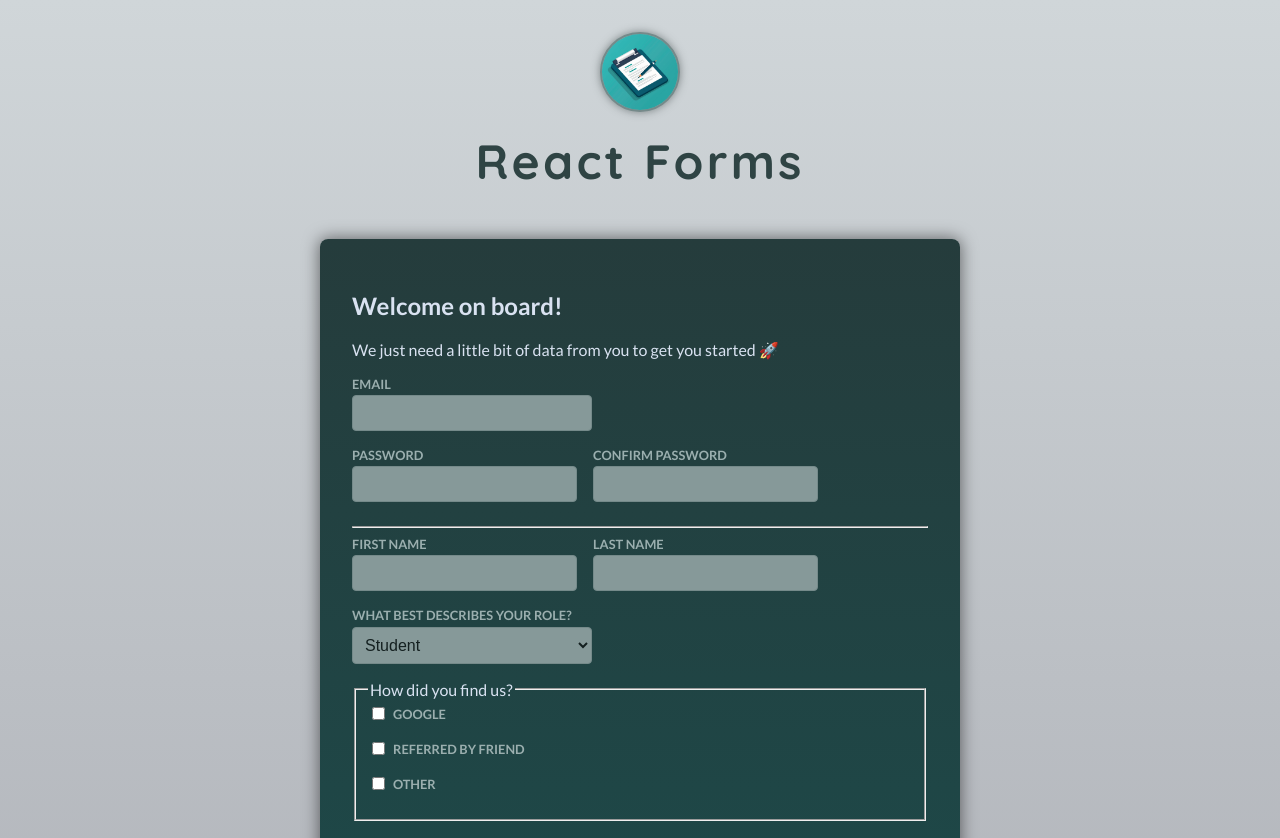
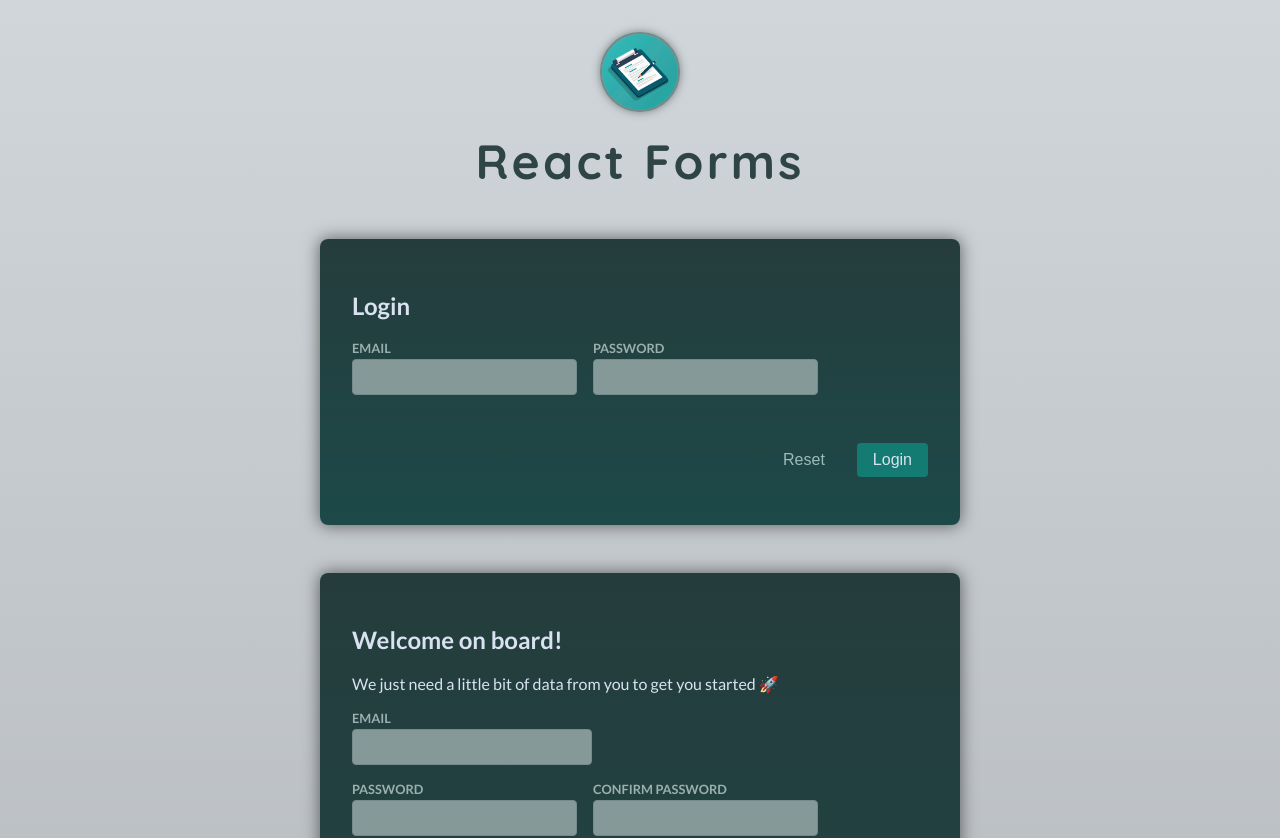
Before and after one commit to Igor-Vicente/forms, a React (Vite) app: page / in a window 1280 px wide. Shown: the top 838 px of the page. Built offline with nearby package versions, Linux system fonts and the light colour scheme.

Commit message:
added validation on with help of  useState and onBlur

```diff
--- a/src/App.jsx
+++ b/src/App.jsx
@@ -1,11 +1,13 @@
 import Header from './components/Header.jsx';
 import Signup from './components/Signup.jsx';
+import LoginState from './components/StateLogin.jsx';
 
 function App() {
   return (
     <>
       <Header />
       <main>
+        <LoginState />
         <Signup />
       </main>
     </>
--- a/src/components/Signup.jsx
+++ b/src/components/Signup.jsx
@@ -1,14 +1,23 @@
 export default function Signup() {
+  function handleSubmit(evt) {
+    evt.preventDefault();
+    //to work properly the atribute 'name' of the input field is required
+    const formData = new FormData(evt.target);
+    const acquisitionChannel = formData.getAll('acquisition');
+    const data = Object.fromEntries(formData.entries());
+    data.acquisition = acquisitionChannel;
+    console.log(data);
+    //evt.target.reset();
+  }
+
   return (
-    <form>
+    <form onSubmit={handleSubmit}>
       <h2>Welcome on board!</h2>
       <p>We just need a little bit of data from you to get you started 🚀</p>
-
       <div className="control">
         <label htmlFor="email">Email</label>
         <input id="email" type="email" name="email" />
       </div>
-
       <div className="control-row">
         <div className="control">
           <label htmlFor="password">Password</label>
@@ -20,9 +29,7 @@ export default function Signup() {
           <input id="confirm-password" type="password" name="confirm-password" />
         </div>
       </div>
-
       <hr />
-
       <div className="control-row">
         <div className="control">
           <label htmlFor="first-name">First Name</label>
@@ -34,7 +41,6 @@ export default function Signup() {
           <input type="text" id="last-name" name="last-name" />
         </div>
       </div>
-
       <div className="control">
         <label htmlFor="phone">What best describes your role?</label>
         <select id="role" name="role">
@@ -45,7 +51,6 @@ export default function Signup() {
           <option value="other">Other</option>
         </select>
       </div>
-
       <fieldset>
         <legend>How did you find us?</legend>
         <div className="control">
@@ -63,14 +68,12 @@ export default function Signup() {
           <label htmlFor="other">Other</label>
         </div>
       </fieldset>
-
       <div className="control">
         <label htmlFor="terms-and-conditions">
           <input type="checkbox" id="terms-and-conditions" name="terms" />I agree to the terms and
           conditions
         </label>
       </div>
-
       <p className="form-actions">
         <button type="reset" className="button button-flat">
           Reset
--- a/src/components/StateLogin.jsx
+++ b/src/components/StateLogin.jsx
@@ -1,18 +1,32 @@
 import { useState } from 'react';
 
 export default function LoginState() {
-  const [enteredValues, setenteredValues] = useState({
+  const [enteredValues, setEnteredValues] = useState({
     email: '',
     password: '',
   });
+  const [didEdit, setDidEdit] = useState({ email: false, password: false });
+
+  const emailIsInvalid = didEdit.email && !enteredValues.email.includes('@');
 
   function handleInputChange(identifier, value) {
-    setenteredValues((prevState) => ({ ...prevState, [identifier]: value }));
+    setEnteredValues((prevState) => ({ ...prevState, [identifier]: value }));
+    setDidEdit((prevState) => ({
+      ...prevState,
+      [identifier]: false,
+    }));
   }
-  console.log('RENDERED!');
+
   function handleSubmit(event) {
     event.preventDefault();
     console.log(enteredValues);
+  }
+
+  function handleInputBlur(identifier) {
+    setDidEdit((prevState) => ({
+      ...prevState,
+      [identifier]: true,
+    }));
   }
 
   return (
@@ -26,9 +40,13 @@ export default function LoginState() {
             id="email"
             type="email"
             name="email"
+            onBlur={() => handleInputBlur('email')}
             value={enteredValues.email}
             onChange={(evt) => handleInputChange('email', evt.target.value)}
           />
+          <div className="control-error">
+            {emailIsInvalid && <p>Please enter a valid email address.</p>}
+          </div>
         </div>
 
         <div className="control no-margin">
```
